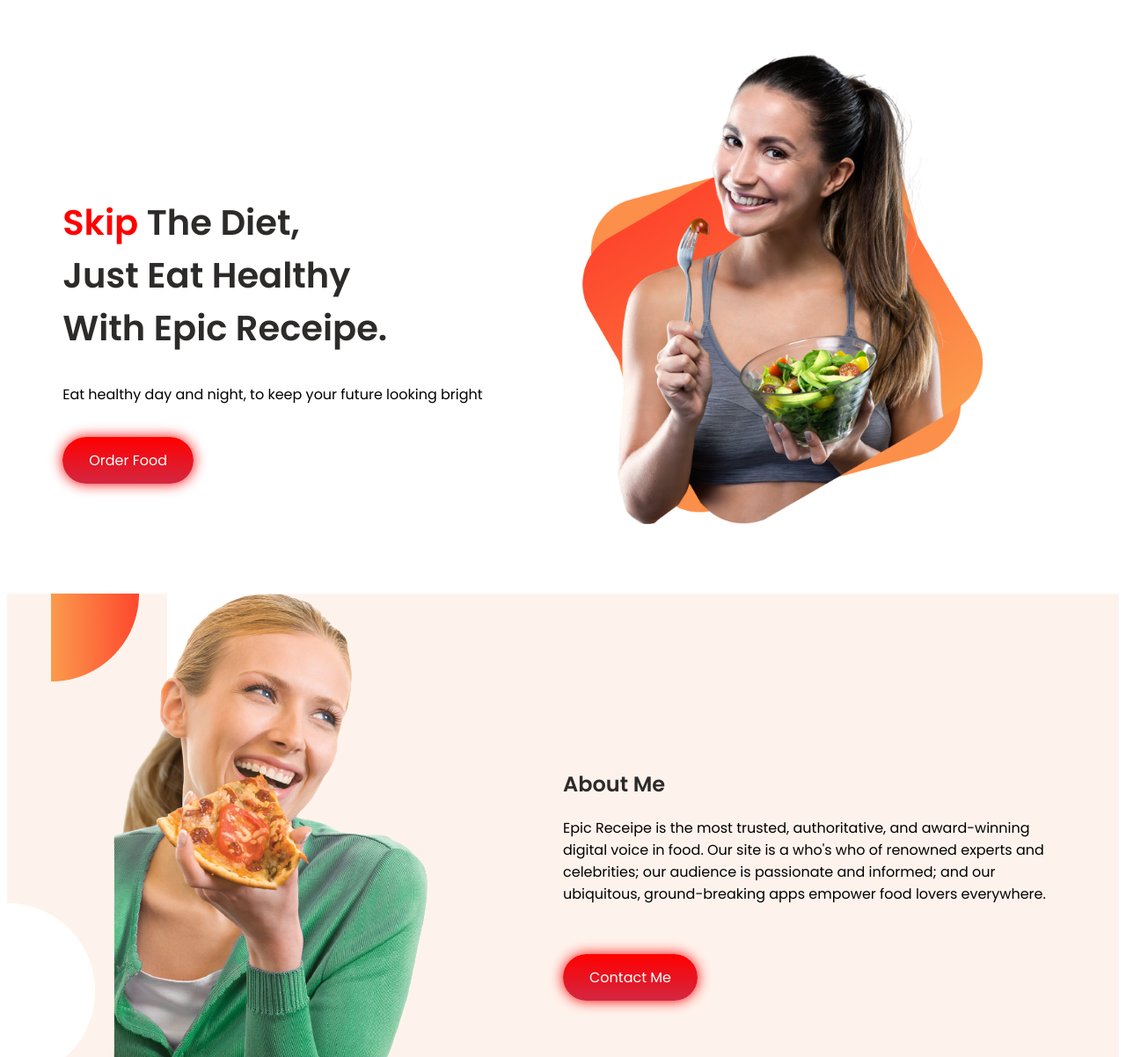
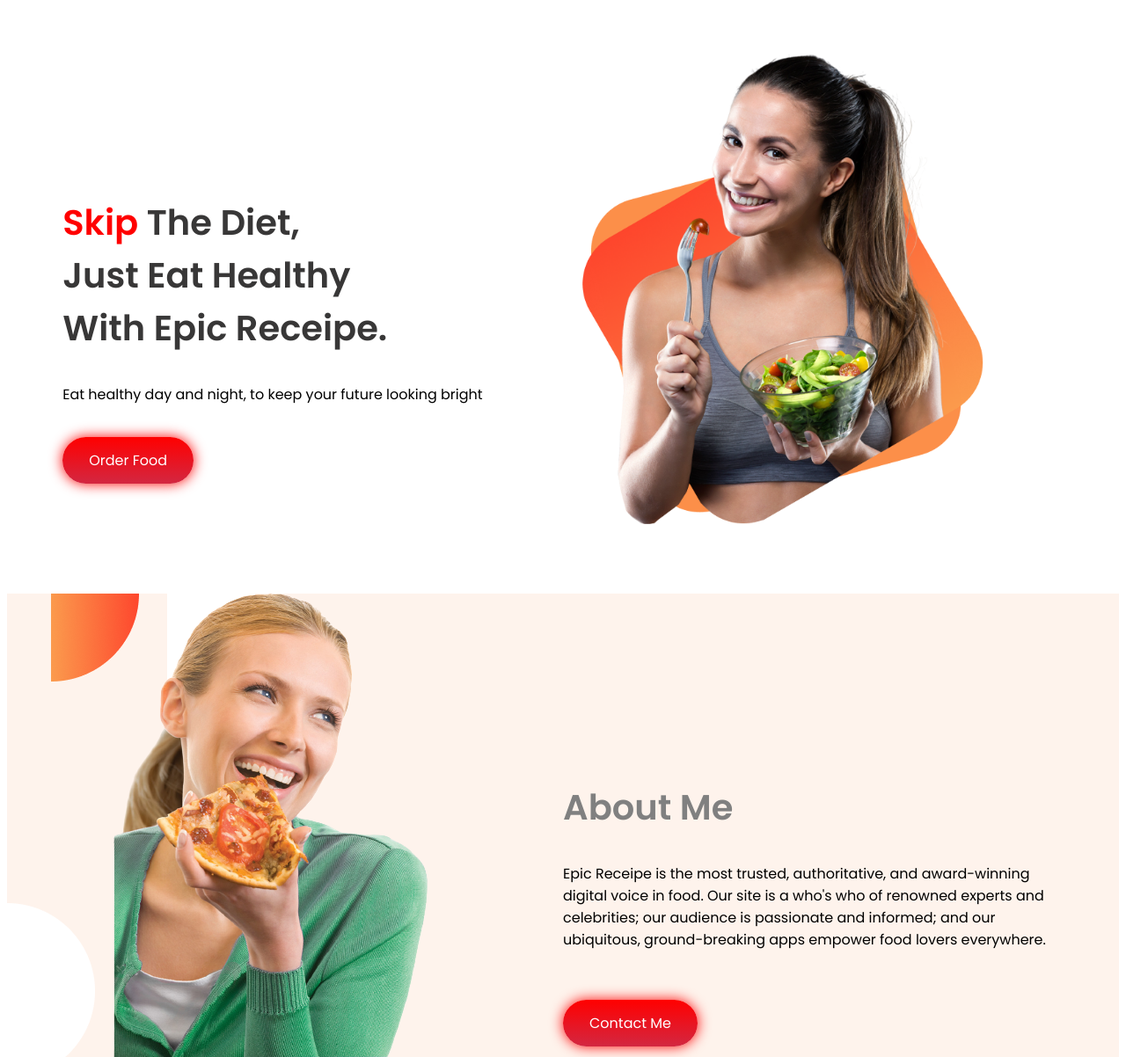
Before and after one commit to Ajij-khaan/Epic-Receipe, a plain HTML site: page index.html in a window 1280 px wide. Shown: the top 1202 px of the page at 88% size. Drawn offline with Linux system fonts and the light colour scheme.

Commit message:
Final Done

```diff
--- a/index.html
+++ b/index.html
@@ -5,7 +5,7 @@
     <meta charset="UTF-8">
     <meta http-equiv="X-UA-Compatible" content="IE=edge">
     <meta name="viewport" content="width=device-width, initial-scale=1.0">
-    <title>Food Network</title>
+    <title>Epic Receipe</title>
     <link rel="preconnect" href="https://fonts.googleapis.com">
     <link rel="preconnect" href="https://fonts.gstatic.com" crossorigin>
     <link href="https://fonts.googleapis.com/css2?family=Poppins:wght@400;600&display=swap" rel="stylesheet">
@@ -36,7 +36,7 @@
                 alt="">
         </div>
         <div class="half" id="text-about-me">
-            <h2 class="text-ash">About Me</h2>
+            <h1 class="text-ash-bright">About Me</h1>
             <p>Epic Receipe is the most trusted, authoritative, and award-winning digital voice in food. Our site is a
                 who's who of renowned experts and celebrities; our audience is passionate and informed; and our
                 ubiquitous, ground-breaking apps empower food lovers everywhere.
--- a/style.css
+++ b/style.css
@@ -23,12 +23,13 @@ h1{
 
 .text-orange{
     color: #ff0000;
+
 }
 .text-ash{
-    color: #2D2B2A;
+    color: #383737;
 }
 .text-ash-bright{
-    color: #5B5B5B;
+    color: gray;
 }
 .half{
     width: 50%;
```
